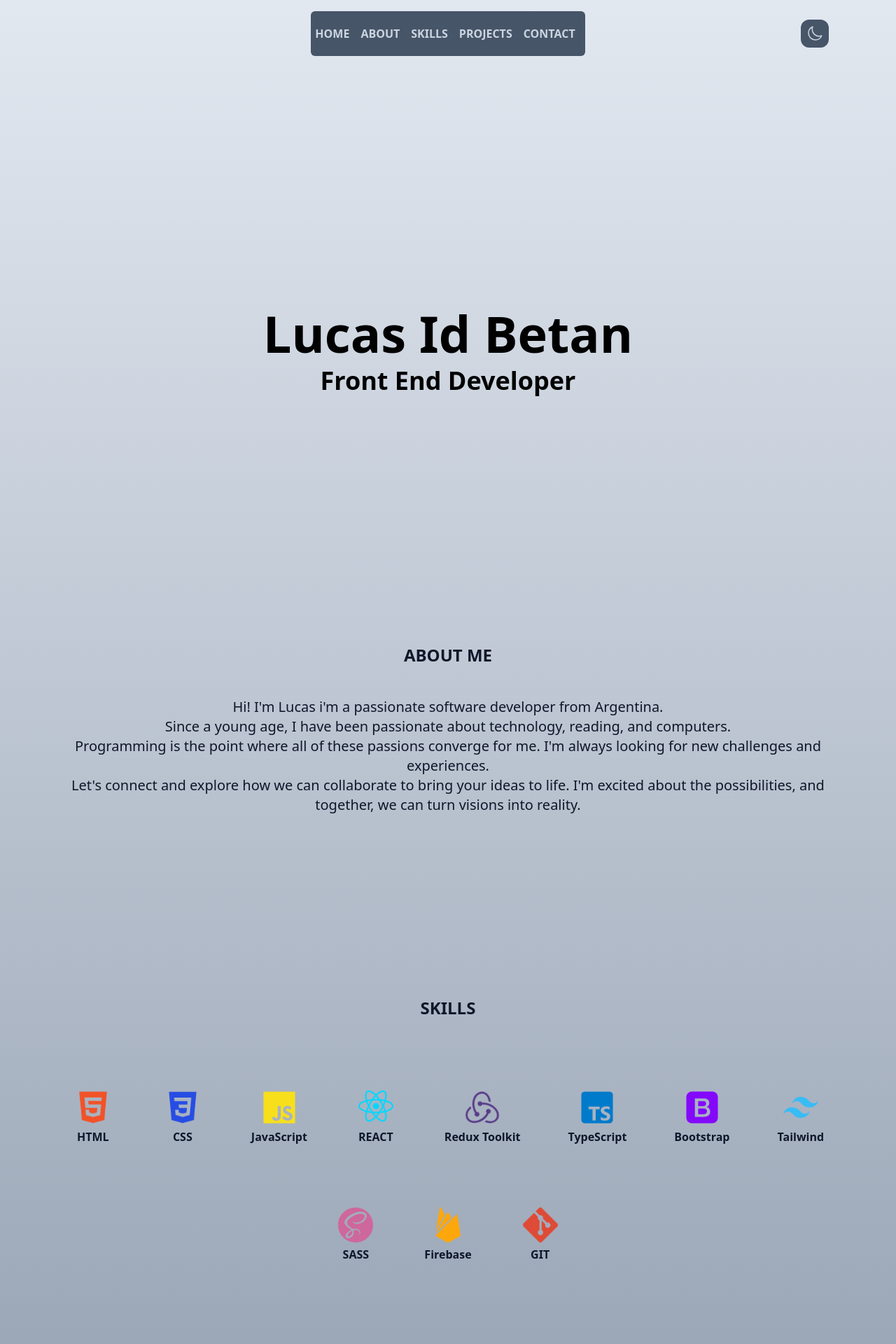
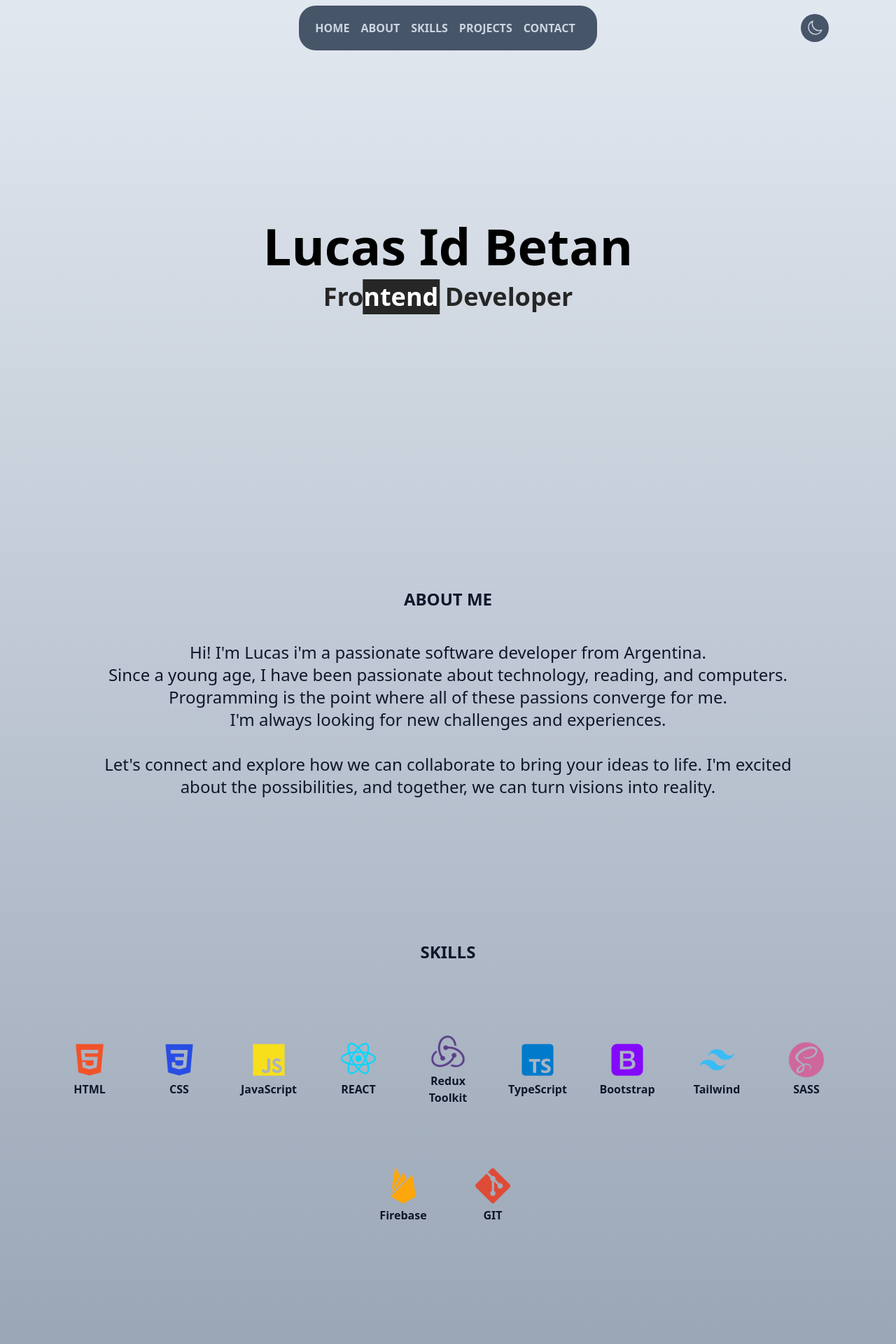
Before and after one commit to Lidbetan/Lucas-portfolio, a React (Vite) app: page / in a window 1280 px wide. Shown: the top 1920 px of the page at 70% size. Built offline with nearby package versions, Linux system fonts and the light colour scheme; a web font is replaced by a local one.

Commit message:
Added more effects and normalized border-radius

```diff
--- a/src/App.jsx
+++ b/src/App.jsx
@@ -22,7 +22,7 @@ function App() {
       <button
         type="button"
         onClick={handleThemeSwitch}
-        className="fixed p-2 z-10 right-9 top-7 md:right-20 lg:right-24 xl:right-24 bg-slate-600 dark:bg-slate-300 text-lg text-slate-300 dark:text-slate-600 rounded-xl"
+        className="fixed p-2 z-10 right-9 top-5 md:right-20 lg:right-24 xl:right-24 bg-slate-600 dark:bg-slate-300 text-lg text-slate-300 dark:text-slate-600 rounded-full"
       >
         <DarkMode theme={theme} />
       </button>
@@ -30,7 +30,7 @@ function App() {
       <div className=" flex flex-col items-center justify-center w-11/12 m-auto ">
 
         <NavComp/>
-        <Intro className="" />
+        <Intro theme={theme} />
         <AboutMe/>
         <Technologies/>
         <Portfolio />
--- a/src/components/AboutMe.jsx
+++ b/src/components/AboutMe.jsx
@@ -1,17 +1,17 @@
 const AboutMe = () => {
   return (
     <section id="about">
-      <div className="my-10 text-slate-900 dark:text-slate-300 md:h-96">
+      <div className="my-10 max-w-screen-lg text-slate-900 dark:text-slate-300 md:h-96">
         <h2 className="font-bold mb-9 text-2xl text-center uppercase ">
           About Me
         </h2>
-        <p className="text-center p-2 my-5 text-base md:text-lg lg:text-xl leading-9">
+        <p className="text-center p-2 my-5 text-lg md:text-xl lg:text-2xl  leading-9">
           Hi! I'm Lucas i'm a passionate software developer from Argentina.
           <br /> Since a young age, I have been passionate about technology,
           reading, and computers.
           <br /> Programming is the point where all of these passions converge
-          for me. I'm always looking for new challenges and experiences. <br />
-          Let's connect and explore how we can collaborate to bring your ideas
+          for me. <br />I'm always looking for new challenges and experiences. <br />
+          <br />Let's connect and explore how we can collaborate to bring your ideas
           to life. I'm excited about the possibilities, and together, we can
           turn visions into reality.
         </p>
--- a/src/components/Contact/Contact.jsx
+++ b/src/components/Contact/Contact.jsx
@@ -1,14 +1,12 @@
-import ThemeContext from "../context/ThemeContext";
-import { useContext, useState } from "react";
+// import ThemeContext from "../context/ThemeContext";
+// import { useContext } from "react";
 import ContactForm from "./ContactForm";
 
-
 const Contact = () => {
-  const { theme } = useContext(ThemeContext);
 
   return (
     <>
-      <section id="contact">
+      <section id="contact" className="w-screen ">
       <ContactForm/>
         {/* <a
           target="_blank"
--- a/src/components/Footer.jsx
+++ b/src/components/Footer.jsx
@@ -2,7 +2,7 @@
 const Footer = () => {
   return (
     <div className="text-center py-5">
-      <p className="text-sm md:text-base mt-2 opacity-50 text-slate-600 dark:text-slate-300">
+      <p className="text-sm md:text-base mt-2 opacity-50 text-slate-300">
         &copy; {new Date().getFullYear()} Lucas Id Betan. All rights reserved
       </p>
     </div>
--- a/src/components/Intro.jsx
+++ b/src/components/Intro.jsx
@@ -1,10 +1,11 @@
 
 
-const Intro = () => {
+const Intro = ({theme}) => {
+    console.log(theme)
     return (
-        <div className='h-screen flex flex-col items-center justify-center pt-20 pb-6 text-black dark:text-white'>
+        <div className='h-screen flex flex-col items-center justify-center pb-6 text-black dark:text-white'>
             <h1 className=' font-bold text-4xl md:text-7xl mb-1 md:mb-3 '>Lucas Id Betan</h1>
-            <h2 className=' font-bold text-2xl md:text-4xl mb-1 md:mb-3 '>Front End Developer</h2>
+            <h2 className={theme === "light" ? "title font-bold text-2xl md:text-4xl mb-1 md:mb-3" : "title-dark font-bold text-2xl md:text-4xl mb-1 md:mb-3" } >Frontend Developer</h2>
 
         </div>
 
--- a/src/components/Navbar/NavComp.jsx
+++ b/src/components/Navbar/NavComp.jsx
@@ -3,11 +3,10 @@ import { Bars3Icon, XMarkIcon } from "@heroicons/react/24/outline";
 import { NavHashLink } from "react-router-hash-link";
 
 export default function Example() {
-
     return (
         <Disclosure
             as="nav"
-            className="bg-slate-600 dark:bg-slate-300 px-4 mt-4 rounded-md w-11/12 lg:w-6/12 xl:w-4/12"
+            className="absolute top-0 bg-slate-600 dark:bg-slate-300 px-4 mt-2 rounded-3xl w-11/12 lg:w-6/12 xl:w-4/12"
         >
             {({ open }) => (
                 <>
@@ -15,7 +14,7 @@ export default function Example() {
                         <div className="relative flex flex-row h-16 mx-auto lg:ml-4 items-center justify-center">
                             <div className="absolute inset-y-0 left-0 flex items-center sm:hidden">
                                 {/* Mobile menu button*/}
-                                <Disclosure.Button className="items-center justify-center rounded-md p-2 text-slate-300 dark:text-slate-600 hover:bg-gray-700 hover:text-white focus:outline-none focus:ring-2 focus:ring-inset focus:ring-white">
+                                <Disclosure.Button className="absolute top-5 z-10 items-center justify-center text-slate-300 dark:text-slate-600 hover:bg-gray-700 hover:text-white focus:outline-none focus:ring-2 focus:ring-inset focus:ring-white">
                                     {open ? (
                                         <XMarkIcon
                                             className="block h-6 w-6"
@@ -86,7 +85,8 @@ export default function Example() {
                             </div>
                             <div className="absolute inset-y-0 right-0 flex items-center pr-2 sm:static sm:inset-auto sm:ml-6 sm:pr-0"></div>
                         </div>
-                    <Disclosure.Panel className="sm:hidden">
+
+                    <Disclosure.Panel>
                         <div className=" px-2 pb-3 pt-2">
                             <Disclosure.Button>
                                 {/*------RESPONSIVE MENU OPENED------- */}
--- a/src/components/Portfolio/PortfolioItem.jsx
+++ b/src/components/Portfolio/PortfolioItem.jsx
@@ -1,6 +1,6 @@
 const PortfolioItem = ({ title, imgUrl, stack, link }) => {
     return (
-        <div className="max-w-[425px] max-h-[340px] lg:h-[340px] border-2 border-stone-900 dark:border-stone-300 rounded-md overflow-hidden">
+        <div className="max-w-[425px] max-h-[340px] lg:h-[340px] border-2 bg-slate-200 dark:bg-slate-500 border-stone-900 dark:border-stone-300 rounded-3xl overflow-hidden">
             <div className="border-black border-b-{4px}">
                 <a href={link} rel="noreferrer" target="_blank">
                     <img
@@ -21,7 +21,7 @@ const PortfolioItem = ({ title, imgUrl, stack, link }) => {
                                 border-stone-900 dark:border-stone-300
                                 bg-slate-600 dark:bg-slate-300
                                 text-white dark:text-black
-                                rounded-md"
+                                rounded-2xl"
                             key={[i]}
                         >
                             {item}
--- a/src/styles/styles.css
+++ b/src/styles/styles.css
@@ -1,14 +1,71 @@
+.technology-container {
+    width: 100px;
+}
 .technology-container img {
     max-width: 60px;
 }
 .my-links {
     box-shadow: inset 0 0 0 0 #54b3d6;
     color: #54b3d6;
+    border-radius: 1rem;
     margin: 0 -0.25rem;
     padding: 0 0.25rem;
-        transition: color 0.3s ease-in-out, box-shadow 0.3s ease-in-out;}
+    transition: color 0.3s ease-in-out, box-shadow 0.3s ease-in-out;
+}
 
 .my-links:hover {
     box-shadow: inset 100px 0 0 0 #54b3d6;
-        color: white!important;
+    border-radius: 1rem;
+    color: white !important;
 }
+
+.title {
+    position: relative;
+    color: #262626;
+    padding: 5px 5px;
+}
+
+.title:before {
+    background: #262626;
+    color: white;
+    content: "Frontend  Developer";
+    position: absolute;
+    top: 0;
+    left: 0;
+    padding: 5px 5px;
+    -webkit-clip-path: polygon(0% 0%, 30% 0%, 30% 100%, 0% 100%);
+    clip-path: polygon(0% 0%, 30% 0%, 30% 100%, 0% 100%);
+    animation: slide 10s 5s linear infinite;
+}
+
+@keyframes slide {
+    50% {
+        -webkit-clip-path: polygon(70% 0%, 100% 0%, 100% 100%, 70% 100%);
+    }
+}
+
+.title-dark {
+    position: relative;
+    color: white;
+    padding: 5px 5px;
+}
+
+.title-dark:before {
+    background: #bdb5b5;
+    color: rgb(0, 0, 0);
+    content: "Frontend  Developer";
+    position: absolute;
+    top: 0;
+    left: 0;
+    padding: 5px 5px;
+    -webkit-clip-path: polygon(0% 0%, 30% 0%, 30% 100%, 0% 100%);
+    clip-path: polygon(0% 0%, 30% 0%, 30% 100%, 0% 100%);
+    animation: slide 10s 5s linear infinite;
+}
+
+
+@keyframes slide {
+    50% {
+        -webkit-clip-path: polygon(70% 0%, 100% 0%, 100% 100%, 70% 100%);
+    }
+}
```
Also changed, not shown: src/components/Contact/ContactForm.jsx (+20 -19 lines). Lines whose indentation alone changed are shown as unchanged.
